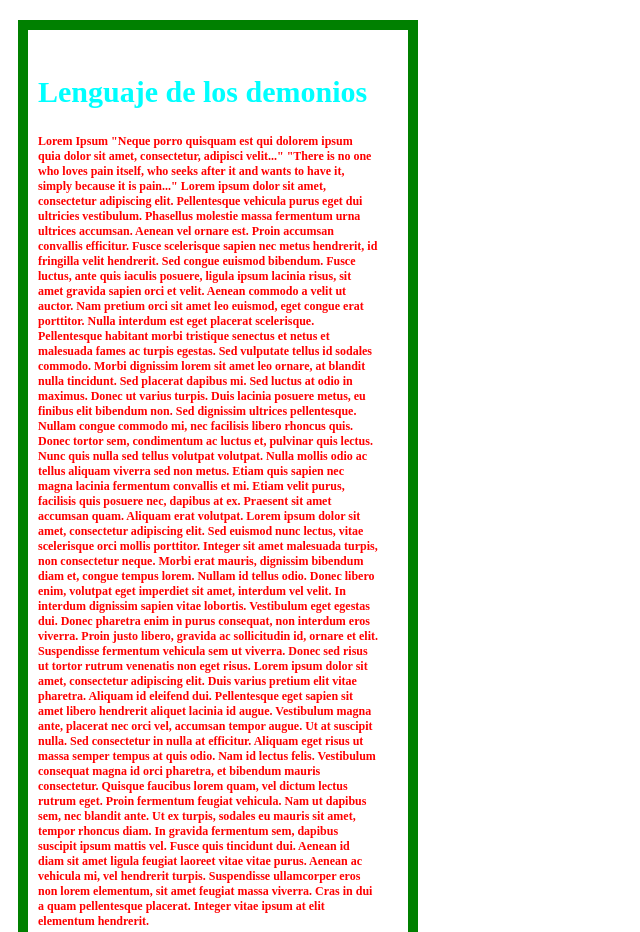
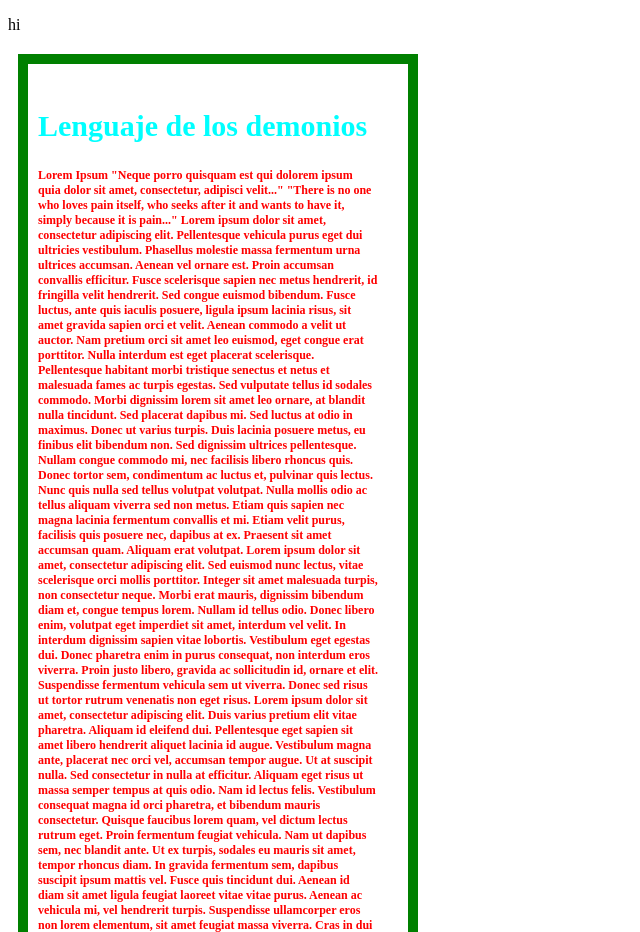
Before and after one commit to EnzoCampo22/HTML_INICIO, a plain HTML site: page inicio/css3PracticaMia.html in a window 1280 px wide. Shown: the top 932 px of the page, without its empty margins (0-640 px from the left). Drawn offline with Linux system fonts and the light colour scheme.

Commit message:
tercer intento

```diff
--- a/inicio/css3PracticaMia.html
+++ b/inicio/css3PracticaMia.html
@@ -1,5 +1,5 @@
 <!DOCTYPE html>
-<html lang="en">
+<html lang="es">
 <head>
     <meta charset="UTF-8">
     <meta http-equiv="X-UA-Compatible" content="IE=edge">
@@ -10,7 +10,11 @@
     <link rel="preconnect" href="https://fonts.googleapis.com"><link rel="preconnect" href="https://fonts.gstatic.com" crossorigin><link href="https://fonts.googleapis.com/css2?family=Roboto:wght@100&display=swap" rel="stylesheet">
 </head>
 <body>
-    <div></div>
+    <div>
+        <p>
+            hi
+        </p>
+    </div>
 
     <section>
         <h1>Lenguaje de los demonios</h1>
```
Also changed, not shown: inicio/css.html (+1 -1 lines).
